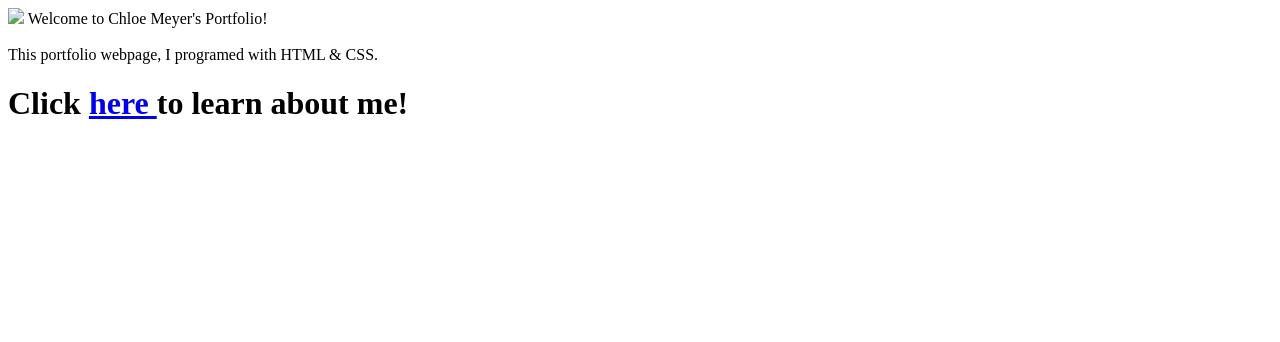
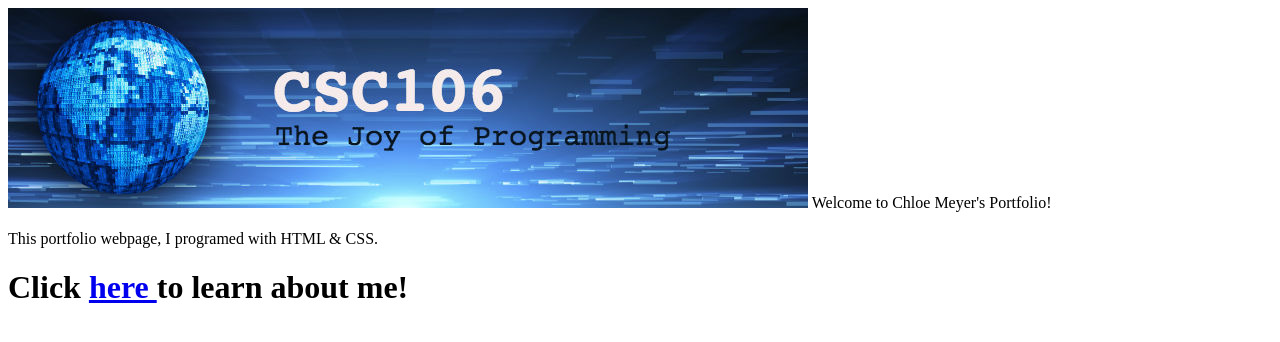
Before and after one commit to MadamePitohui/MadamePitohui.github.io, a plain HTML site: page index.html in a window 1280 px wide. Drawn offline with Linux system fonts and the light colour scheme.

Commit message:
Add files via upload

```diff
--- a/index.html
+++ b/index.html
@@ -6,13 +6,12 @@
     <title>Chloe Meyer's Programing Portfolio</title>
 </head>
 <body>
-    <img src="banner">
+    <img src="banner.jpg">
     Welcome to Chloe Meyer's Portfolio!
     <br>
     <br>
     This portfolio webpage, I programed with HTML & CSS.
     <h1>
-
     Click <a href="abouthtml"> here </a> to learn about me!
 </body>
 </html>
```
